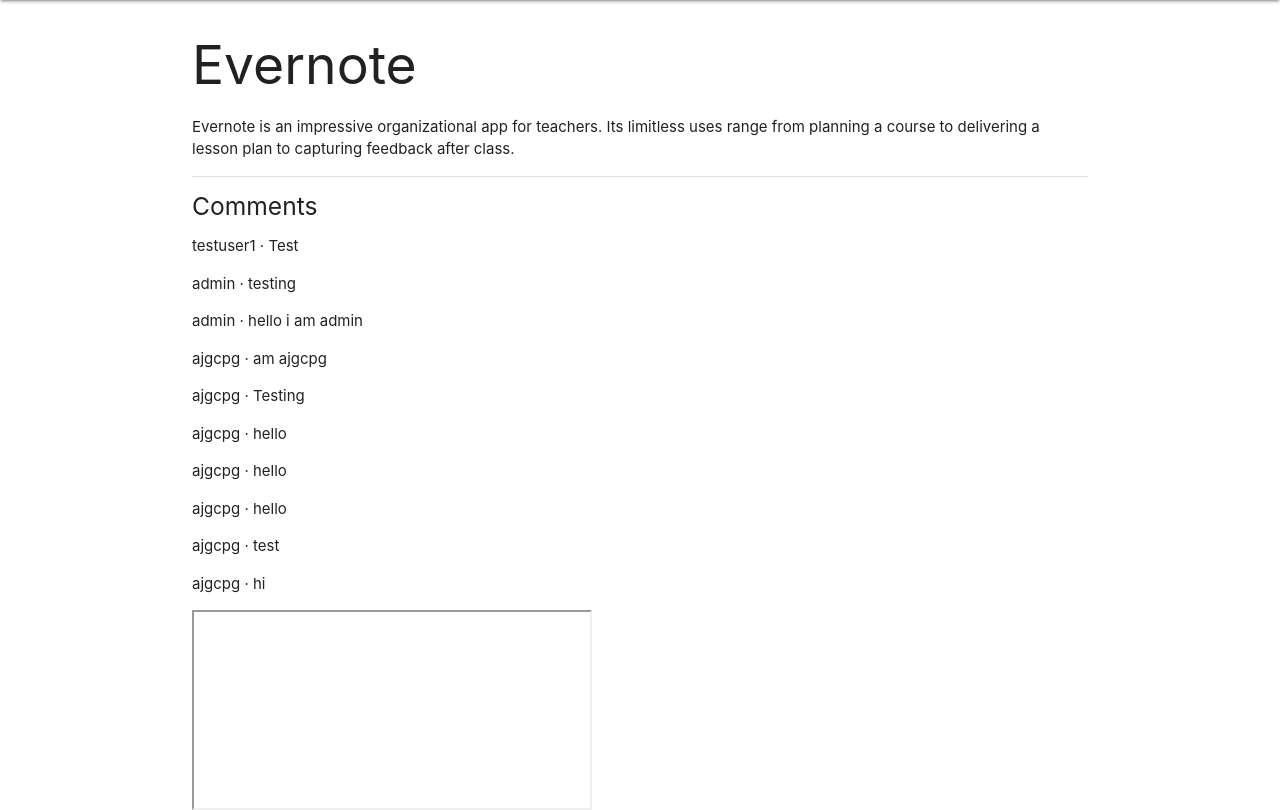
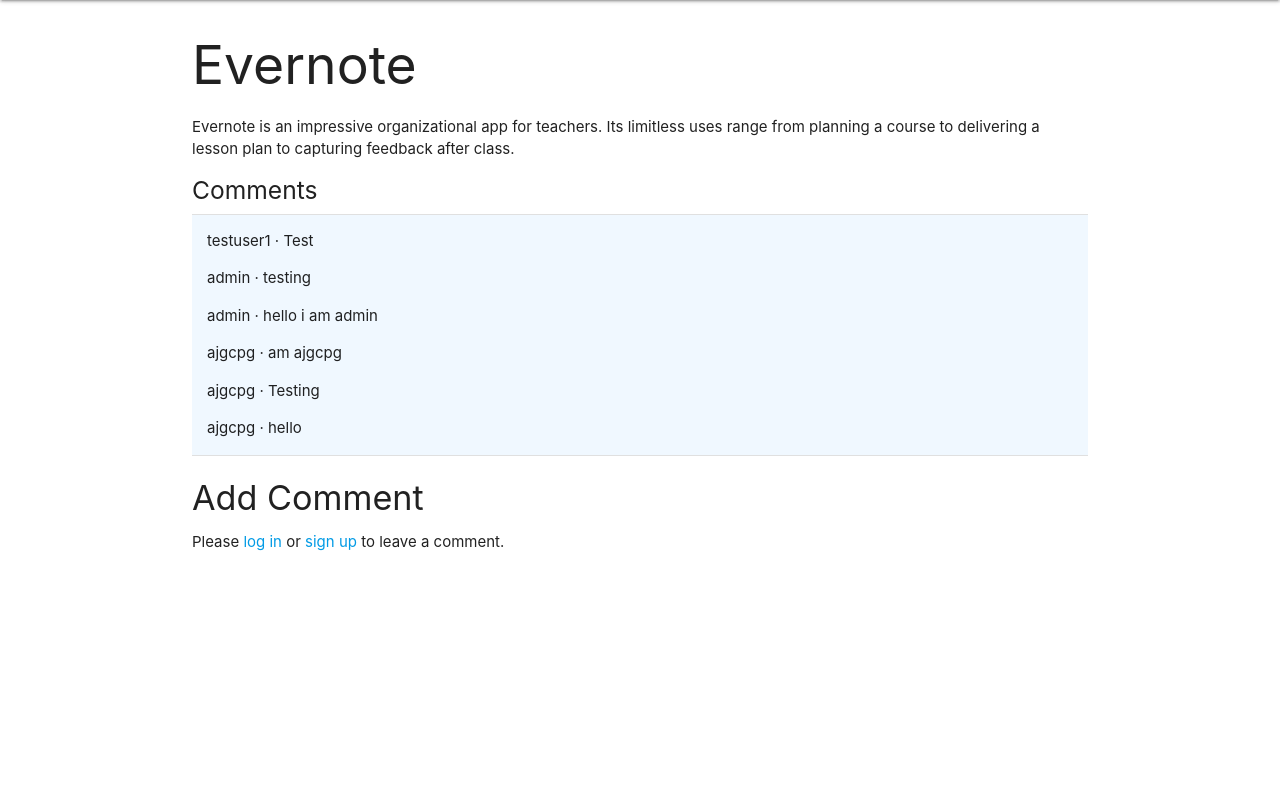
Before and after one commit to NeedWolf/-berDock, a Django app: page /post/3/ in a window 1280 px wide. Shown: the part 64-874 px from the top of the page. After the commit the page ends 615 px from the top, so only its background shows below. Run offline with Django 3.2, Linux system fonts and the light colour scheme; data comes from the database, SQL or seed files in the repository; both versions use the stored data as it was after the commit.

Commit message:
comments work

```diff
--- a/home/models.py
+++ b/home/models.py
@@ -32,7 +32,7 @@ class App(models.Model):
     def __str__(self):
         return self.title
     def get_absolute_url(self):
-        return reverse('post_detail', args=[str(self.id)])
+        return reverse('com_new', args=[str(self.id)])
 
 class AppRequest(models.Model):
     title = models.CharField(max_length=255)
--- a/home/static/home/home_style.css
+++ b/home/static/home/home_style.css
@@ -1,5 +1,10 @@
 #applist {
     overflow-x: scroll;
+}
+
+.comments {
+    max-height: 50%;
+    overflow-y: scroll;
 }
 
 .box {
--- a/home/templates/com_new.html
+++ b/home/templates/com_new.html
@@ -1,7 +1,16 @@
-{% block content %} <h4>Add Comment</h4>
-<form action="" method="post">
-    {% csrf_token %}
-    {{ form.as_p }}
-    <button class="btn btn-success ml-�"
-            type="submit">Save</button> </form>
+{% extends 'post_detail.html' %}
+{% block comment %}
+    <h4>Add Comment</h4>
+    {% if user.is_authenticated %}
+    <form action="{% url 'post_comment' object.title %}" method="post">
+        {% csrf_token %}
+        <input type="text" name="comment">
+        <input type="hidden" name="app" value="{{ object }}">
+        <button class="btn btn-success ml-�"
+                type="submit">Save
+        </button>
+    </form>
+    {% else %}
+        <p>Please <a href="{% url 'login' %}">log in</a> or <a href="{% url 'signup' %}">sign up</a> to leave a comment.</p>
+    {% endif %}
 {% endblock %}
--- a/home/templates/post_detail.html
+++ b/home/templates/post_detail.html
@@ -1,4 +1,4 @@
-{%extends 'home/layout.html' %}
+{% extends 'home/layout.html' %}
 {% block title %}überdock{% endblock %}
 {% block content %}
     <div class="app-entry">
@@ -6,16 +6,20 @@
         <p>{{ object.blurb }}</p>
         {% if user.is_authenticated %}
         {% endif %}
+        <h5>Comments</h5>
         <div class="divider"></div>
-    <h5>Comments</h5>
-
+        <div style="padding-left: 15px; background-color: aliceblue; overflow-y: scroll; max-height: 30%">
             {% for comment in object.comments.all %}
                 <p> <span class="font-weight-bold">
         {{ comment.author }} &middot;</span>
                     {{ comment }} </p>
+            {% endfor %}
+        </div>
 
-    {% endfor %}
-<iframe src="{% url 'com_new' %}" width="400" height="200" scrolling="yes" />
+        <div class="divider"></div>
+    </div>
 
+    {% block comment %}
+    {% endblock %}
 
 {% endblock content %}
--- a/home/urls.py
+++ b/home/urls.py
@@ -7,10 +7,10 @@ urlpatterns = [
   path('', views.AppView.as_view(), name='index'),
   path('results/', views.SearchView.as_view(), name='search'),
   path('post/<int:pk>/', views.AppDetailView.as_view(), name='post_detail'),
-  path('post/<int:pk>/', views.AppUpdateView.as_view(), name='post_detail'),
   path('app/new/', views.AppCreateView.as_view(), name='post_new'),
   path('request/new/', views.AllappCreateView.as_view(), name='apost_new'),
   path('post/<int:pk>/reqest', views.AllappDetailView.as_view(), name='apost_detail'),
   path('com/', views.ComCreateView.as_view(), name='com_new'),
-  path('category/<category>/', views.CategoryView.as_view(), name='index_filter')
+  path('category/<category>/', views.CategoryView.as_view(), name='index_filter'),
+  path('post/<identifier>/', views.post_comments_controller, name='post_comment')
 ]
--- a/home/views.py
+++ b/home/views.py
@@ -1,10 +1,9 @@
 from django.shortcuts import render
 from django.views.generic import ListView,  DetailView, UpdateView
-from django.shortcuts import get_object_or_404
 from django.views.generic.edit import CreateView
 from home.models import App, AppRequest, AddComment, Comment
 from . import models
-from django.http import HttpResponse
+from django.http import HttpResponseRedirect, HttpResponseBadRequest
 # Create your views here.
 
 class AppView(ListView):
@@ -14,7 +13,7 @@ class AppView(ListView):
 
 class AppDetailView(DetailView):
     model = App
-    template_name = 'post_detail.html'
+    template_name = 'com_new.html'
     context_object_name = 'app_detail'
 
 class AppCreateView(CreateView):
@@ -62,9 +61,21 @@ class ComCreateView(CreateView):
     template_name = 'com_new.html'
     fields = '__all__'
 
-
 class CategoryView(ListView):
     template_name = 'home/index.html'
 
     def get_queryset(self):
         return App.objects.filter(category__name=self.kwargs['category'])
+
+def post_comments_controller(request, identifier):
+    from .forms import CommentForm
+    comment_form = CommentForm(request.POST or None)
+    if comment_form.is_valid():
+        comment_obj = comment_form.save(commit=False)
+        app = App.objects.get(title=identifier)
+        comment_obj.author = request.user
+        comment_obj.app = app
+        comment_obj.save()
+        return HttpResponseRedirect('/post/%s/' % app.pk)
+    else:
+        return HttpResponseBadRequest()
```
Also changed, not shown: home/forms.py (added, +7 -0 lines), db.sqlite3. Lines whose indentation alone changed are shown as unchanged.
